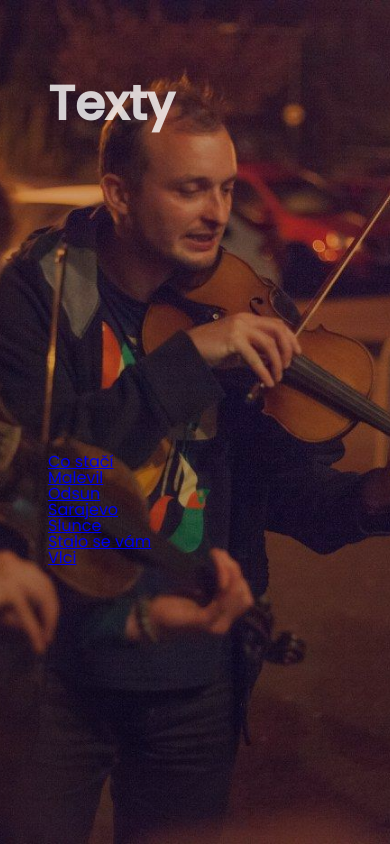
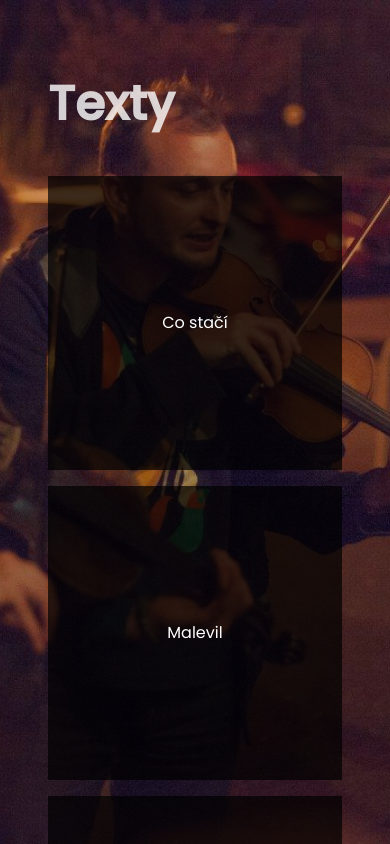
Before and after one commit to lukaskral/smyccem, a Next.js app: page /texty in a window 390 px wide. Built offline with nearby package versions, Linux system fonts and the light colour scheme.

Commit message:
Responsive

```diff
--- a/src/components/Page/Page.module.scss
+++ b/src/components/Page/Page.module.scss
@@ -13,6 +13,22 @@
     left: 0;
     right: 0;
     bottom: 0;
+
+    h1 {
+        font-size: 72px;
+        font-weight: bold;
+        color: white;
+        opacity: 0.8;
+        box-sizing: border-box;
+
+        @media (max-width: 1200px) {
+            font-size: 64px;
+        }
+
+        @media (max-width: 960px) {
+            font-size: 48px;
+        }
+    }
 
     @media (max-width: 1200px) {
         grid-template-columns: 350px auto;
@@ -36,20 +52,8 @@
         grid-area: title;
         padding: 48px;
 
-        h1 {
-            font-size: 72px;
-            font-weight: bold;
-            color: white;
-            opacity: 0.8;
-            box-sizing: border-box;
-
-            @media (max-width: 1200px) {
-                font-size: 64px;
-            }
-
-            @media (max-width: 960px) {
-                font-size: 48px;
-            }
+        @media (max-width: 850px) {
+            display: none;
         }
     }
     .page__menu {
@@ -61,7 +65,7 @@
     .page__content {
         grid-area: content;
         padding: 48px;
-        overflow-y: scroll;
+        overflow-y: auto;
         overflow-x: hidden;
 
         /* width */
@@ -100,7 +104,13 @@
 
         &.page__content--bottom {
             align-self: flex-end;
-            justify-self: flex-start;
+        }
+    }
+
+    .title-mobile {
+        padding-bottom: 48px;
+        @media (min-width: 851px) {
+            display: none;
         }
     }
 }
--- a/src/components/Page/index.tsx
+++ b/src/components/Page/index.tsx
@@ -40,6 +40,9 @@ const Page = ({title, bg, children, contentAlign}: PageProps) => {
                         styles['page__content--' + contentAlign]
                     )}
                 >
+                    <div className={styles['title-mobile']}>
+                        <h1>{title}</h1>
+                    </div>
                     {children}
                 </div>
             </div>
--- /dev/null
+++ b/src/pages/texty/Lyrics.module.scss
@@ -0,0 +1,44 @@
+ul.lyrics {
+    margin: 0;
+    display: grid;
+    grid-template-columns: repeat(auto-fill, minmax(200px, 1fr));
+    column-gap: 16px;
+    row-gap: 16px;
+    padding: 0;
+    max-width: 980px;
+    margin: 0 auto;
+    li {
+        display: flex;
+        align-items: center;
+        justify-content: center;
+        background: rgba(#000, 0.7);
+        transition: all 0.5s;
+        a {
+            text-decoration: none;
+            color: #fff;
+            border-radius: 4px;
+            width: 100%;
+            height: 100%;
+            display: flex;
+            align-items: center;
+            justify-content: center;
+            transition: all 1s;
+        }
+
+        &:hover {
+            transform: scale(1.1);
+            background: rgba(white, 0.7);
+
+            a {
+                color: black;
+            }
+        }
+
+        &:before {
+            content: '';
+            display: block;
+            padding-bottom: 100%;
+            grid-area: 1/1/2/2;
+        }
+    }
+}
--- a/src/pages/texty/index.tsx
+++ b/src/pages/texty/index.tsx
@@ -3,6 +3,7 @@ import {getAllLyrics} from '../../../lib/api';
 import LyricType from '../../types/lyric';
 import Link from 'next/link';
 import Page from '../../components/Page';
+import styles from './Lyrics.module.scss';
 
 type Props = {
     lyrics: LyricType[],
@@ -11,7 +12,7 @@ type Props = {
 const Lyrics = ({lyrics}: Props) => {
     return (
         <Page title="Texty" bg="/assets/site/001.jpeg">
-            <ul>
+            <ul className={styles['lyrics']}>
                 {lyrics.map(lyric => (
                     <li>
                         <Link href={`/texty/${lyric.slug}`}>
```
